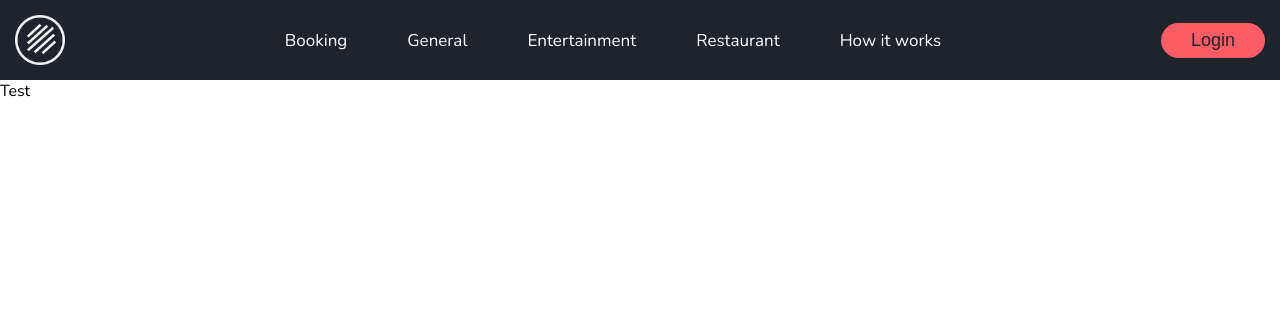
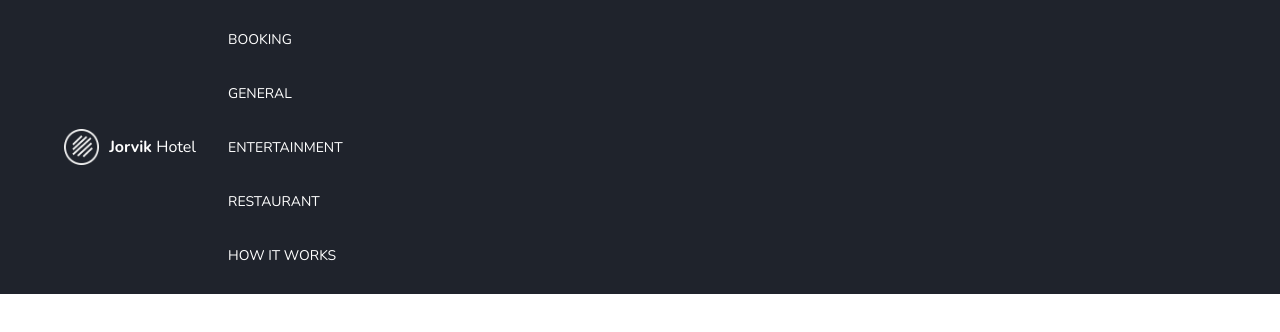
Before and after one commit to ascii00/Jorvik-Hotel-Frontend, a Vue app: page /#/ in a window 1280 px wide. Shown: the top 332 px of the page. Built offline with nearby package versions, Linux system fonts and the light colour scheme.

Commit message:
nav panel v0.1

```diff
--- a/public/index.html
+++ b/public/index.html
@@ -6,6 +6,7 @@
     <meta name="viewport" content="width=device-width,initial-scale=1.0">
     <link rel="icon" href="<%= BASE_URL %>favicon.ico">
     <title><%= htmlWebpackPlugin.options.title %></title>
+    <link rel="stylesheet" href="https://cdnjs.cloudflare.com/ajax/libs/font-awesome/4.7.0/css/font-awesome.min.css">
   </head>
   <body>
     <noscript>
--- a/src/App.vue
+++ b/src/App.vue
@@ -18,13 +18,21 @@ export default {
 
 <style>
 @import url("https://fonts.googleapis.com/css2?family=Nunito:wght@300;700&display=swap");
-html {
+
+* {
+    padding: 0;
+    margin: 0;
+    box-sizing: border-box;
     font-family: "Nunito", sans-serif;
     font-weight: 300;
 }
 
-body, html {
-    margin: 0;
-    padding: 0;
+.app {
+    min-height: 100vh;
+    position: relative;
+}
+
+a {
+    text-decoration: none;
 }
 </style>
--- a/src/components/layout/TheHeader.vue
+++ b/src/components/layout/TheHeader.vue
@@ -1,94 +1,107 @@
 <template>
-    <header>
-        <div class="container">
-            <img src="src/assets/logo.png" alt="logo" class="logo">
+    <header :class="{ 'scrolled-nav' : scrollPosition}">
+        <nav>
+            <div class="branding">
+                <TheLogo class="logo"></TheLogo>
+            </div>
+            <ul v-show="!mobile" class="navigation">
+                <li><router-link class="link" :to="{name: 'Home'}">Booking</router-link></li>
+                <li><router-link class="link" :to="{name: ''}">General</router-link></li>
+                <li><router-link class="link" :to="{name: ''}">Entertainment</router-link></li>
+                <li><router-link class="link" :to="{name: ''}">Restaurant</router-link></li>
+                <li><router-link class="link" :to="{name: ''}">How it works</router-link></li>
+            </ul>
+            <div>
+                <i @click="toggleMobileNav" v-show="mobile" class="far fa-bars" :class="{'icon-active' : mobileNav}"></i>
+            </div>
+        </nav>
+        <transition name="mobile-nav">
+            <ul v-show="mobileNav" class="dropdown-nav">
+                <li><router-link class="link" :to="{name: 'Home'}">Booking</router-link></li>
+                <li><router-link class="link" :to="{name: ''}">General</router-link></li>
+                <li><router-link class="link" :to="{name: ''}">Entertainment</router-link></li>
+                <li><router-link class="link" :to="{name: ''}">Restaurant</router-link></li>
+                <li><router-link class="link" :to="{name: ''}">How it works</router-link></li>
+            </ul>
+        </transition>
 
-            <nav>
-                <ul>
-                    <li><a href="#">Booking</a></li>
-                    <li><a href="#">General</a></li>
-                    <li><a href="#">Entertainment</a></li>
-                    <li><a href="#">Restaurant</a></li>
-                    <li><a href="#">How it works</a></li>
-                </ul>
-            </nav>
-
-            <div class="login-btn">
-                <button>Login</button>
-            </div>
-        </div>
     </header>
 </template>
 
 <script>
+import TheLogo from "@/components/layout/TheLogo.vue";
 
+export default {
+    components: {
+        TheLogo,
+    },
+
+    data() {
+        return {
+        };
+    },
+    methods: {
+
+    }
+}
 </script>
 
+
 <style scoped>
-
-* {
-    margin: 0;
-    padding: 0;
-    box-sizing: border-box;
+header {
+    background-color: #1F232C;
+    z-index: 99;
+    width: 100%;
+    position: fixed;
+    transition: 0.5s ease all;
+    color: white;
 }
 
-.container {
+nav {
     display: flex;
-    justify-content: space-between;
+    flex-direction: row;
+    padding: 12px 0;
+    transition: .5s ease all;
+    width: 90%;
+    margin: 0 auto;
+}
+
+ul,
+.link {
+    color: white;
+    text-decoration: none;
+    list-style: none;
+}
+
+li {
+    text-transform: uppercase;
+    padding: 16px;
+    margin-left: 16px;
+}
+
+.link {
+    font-size: 14px;
+    transition: 0.5s ease all;
+    padding-bottom: 4px;
+    border-bottom: 1px solid transparent;
+}
+
+.link:hover {
+    color: #FC5C65;
+}
+
+.branding {
+    display: flex;
     align-items: center;
-    padding: 15px;
-    background: #1F232C;
 }
 
 .logo {
-    height: 50px;
+    transition: 0.5s ease all;
 }
 
-nav ul {
-    list-style: none;
-    display: flex;
-    justify-content: center;
-    gap: 60px;
-}
-
-nav ul li a {
-    text-decoration: none;
-    color: white;
-    font-size: 17px;
-}
-
-nav ul li a:hover {
-    color: #FC5C65;
-}
-
-.login-btn button {
-    padding: 7px 30px;
-    border: none;
-    background-color: #FC5C65;
-    color: #1F232C;
-    font-size: 18px;
-    cursor: pointer;
-    border-radius: 20px;
-}
-
-.login-btn button:hover {
-    background-color: #e33840;
-}
-
-@media (max-width: 600px) {
-    .container {
-        flex-direction: column;
-    }
-
-    nav ul {
-        flex-direction: column;
-        align-items: center;
-        gap: 20px;
-    }
-
-    .login-btn {
-        margin-top: 20px;
+@media (max-width: 1140px) {
+    nav {
+        max-width: 1140px;
     }
 }
-
 </style>
--- /dev/null
+++ b/src/components/layout/TheLoginButton.vue
@@ -0,0 +1,27 @@
+<template>
+    <div class="login-btn">
+        <button>Login</button>
+    </div>
+</template>
+
+<script>
+export default {
+    name: "TheLoginButton"
+}
+</script>
+
+<style scoped>
+.login-btn button {
+    padding: 7px 30px;
+    border: none;
+    background-color: #FC5C65;
+    color: #1F232C;
+    font-size: 18px;
+    cursor: pointer;
+    border-radius: 20px;
+}
+
+.login-btn button:hover {
+    background-color: #e33840;
+}
+</style>
--- /dev/null
+++ b/src/components/layout/TheLogo.vue
@@ -0,0 +1,30 @@
+<template>
+    <a href="/" class="logo-area">
+        <img src="@/assets/logo.png" alt="logo" class="logo">
+        <div class="logo-text">
+            <span class="bold-text">Jorvik </span>
+            <span class="light-text">Hotel</span>
+        </div>
+    </a>
+</template>
+
+<script>
+export default {}
+</script>
+
+<style scoped>
+.logo {
+    height: 2.2rem;
+}
+
+.logo-area {
+    display: flex;
+    align-items: center;
+    gap: 10px;
+    color: white;
+}
+
+.bold-text {
+    font-weight: 700;
+}
+</style>
--- /dev/null
+++ b/src/components/layout/TheNavElements.vue
@@ -0,0 +1,78 @@
+<template>
+    <div class="navigation-buttons">
+        <nav :class="{ 'open': isNavOpen }">
+            <ul>
+                <li><a href="#">Booking</a></li>
+                <li><a href="#">General</a></li>
+                <li><a href="#">Entertainment</a></li>
+                <li><a href="#">Restaurant</a></li>
+                <li><a href="#">How it works</a></li>
+                <li v-if="isNavOpen"><TheLoginButton>reg</TheLoginButton></li>
+            </ul>
+        </nav>
+    </div>
+</template>
+
+<script>
+import TheLoginButton from "@/components/layout/TheLoginButton.vue";
+
+export default {
+    props: {
+        isNavOpen: {
+            type: Boolean,
+            required: false
+        }
+    },
+    components: {
+        TheLoginButton
+    }
+}
+</script>
+
+<style scoped>
+nav.open {
+    display: flex;
+    flex-direction: column;
+
+    background-color: #1F232C;
+    align-items: center;
+    justify-content: center;
+    gap: 2rem;
+}
+
+nav ul {
+    list-style: none;
+    display: flex;
+    justify-content: center;
+    gap: 60px;
+    padding: 0;
+}
+
+nav ul li a {
+    text-decoration: none;
+    color: white;
+}
+
+nav ul li a:hover {
+    color: #FC5C65;
+}
+
+@media (max-width: 1000px) {
+    .navigation-buttons {
+        flex-direction: column;
+    }
+
+    nav ul {
+        flex-direction: column;
+        align-items: center;
+    }
+
+    nav {
+        display: none;
+    }
+}
+
+@media (min-width: 1000px) {
+
+}
+</style>
--- /dev/null
+++ b/src/pages/Home.vue
@@ -0,0 +1,13 @@
+<template>
+  <p>Home</p>
+</template>
+
+<script>
+export default {
+    name: "Home"
+}
+</script>
+
+<style scoped>
+
+</style>
--- a/src/router/index.ts
+++ b/src/router/index.ts
@@ -1,8 +1,14 @@
 import { createRouter, createWebHashHistory, RouteRecordRaw } from 'vue-router'
+import Home from '../pages/Home.vue'
 
 const router = createRouter({
   history: createWebHashHistory(),
   routes: [
+    {
+      path: '/',
+      name: 'Home',
+      component: Home
+    }
     ]
 })
 
```
